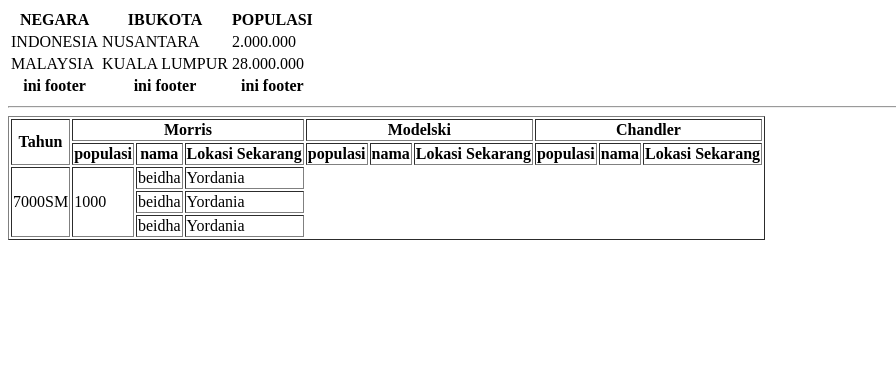
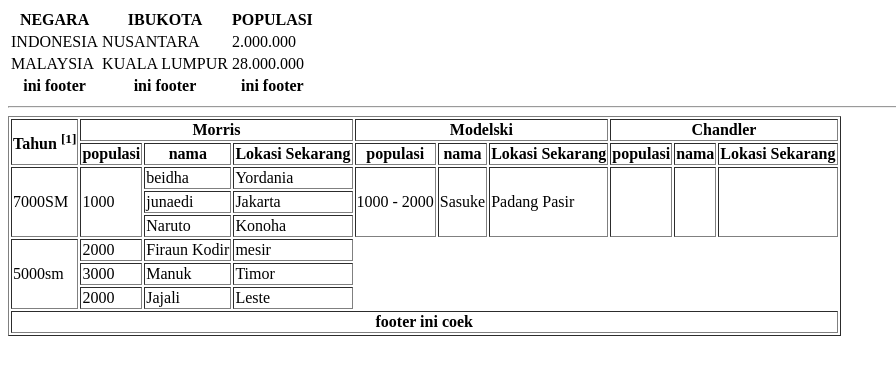
Before and after one commit to daviddenovannn/html, a plain HTML site: page tabel.html in a window 1280 px wide. Shown: the whole page, without its empty margins (0-896 px from the left). Drawn offline with Linux system fonts and the light colour scheme.

Commit message:
menmabahkan data di dalam table

```diff
--- a/tabel.html
+++ b/tabel.html
@@ -42,7 +42,9 @@
     <table border="1">
         <thead>
             <tr>
-                <th rowspan=2>Tahun</th>
+                <th rowspan=2>Tahun <sup>
+                        <a href="https://www.youtube.com/watch?v=a8eIDdzVkqw"></a>[1]
+                    </sup></th>
                 <th colspan="3">Morris</th>
                 <th colspan="3">Modelski</th>
                 <th colspan="3">Chandler</th>
@@ -66,16 +68,49 @@
                 <td rowspan="3">1000</td>
                 <td>beidha</td>
                 <td>Yordania</td>
+
+                <td rowspan="3">1000 - 2000</td>
+                <td rowspan="3">Sasuke</td>
+                <td rowspan="3">Padang Pasir</td>
+
+                <td rowspan="3"></td>
+                <td rowspan="3"></td>
+                <td rowspan="3"></td>
+
             </tr>
             <tr>
-                <td>beidha</td>
-                <td>Yordania</td>
+                <td>junaedi</td>
+                <td>Jakarta</td>
             </tr>
             <tr>
-                <td>beidha</td>
-                <td>Yordania</td>
+                <td>Naruto</td>
+                <td>Konoha</td>
             </tr>
         </tbody>
+
+        <tbody>
+            <tr>
+                <td rowspan="3">5000sm</td>
+                <td>2000</td>
+                <td>Firaun Kodir</td>
+                <td>mesir</td>
+            </tr>
+            <tr>
+                <td>3000</td>
+                <td>Manuk</td>
+                <td>Timor</td>
+            </tr>
+            <tr>
+                <td>2000</td>
+                <td>Jajali</td>
+                <td>Leste</td>
+            </tr>
+        </tbody>
+        <tfoot>
+            <tr>
+                <th colspan="10"> footer ini coek</th>
+            </tr>
+        </tfoot>
     </table>
 </body>
 
```
